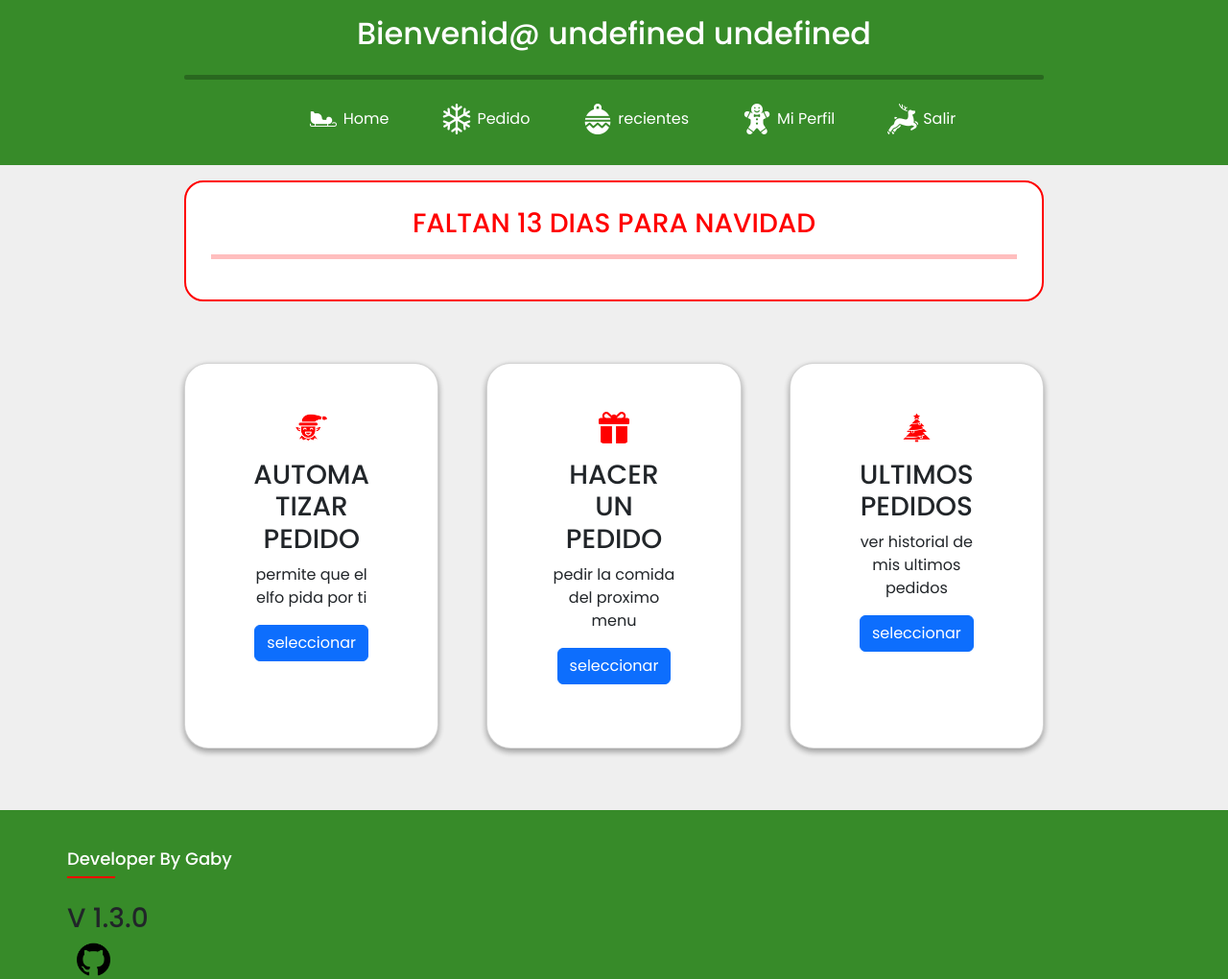
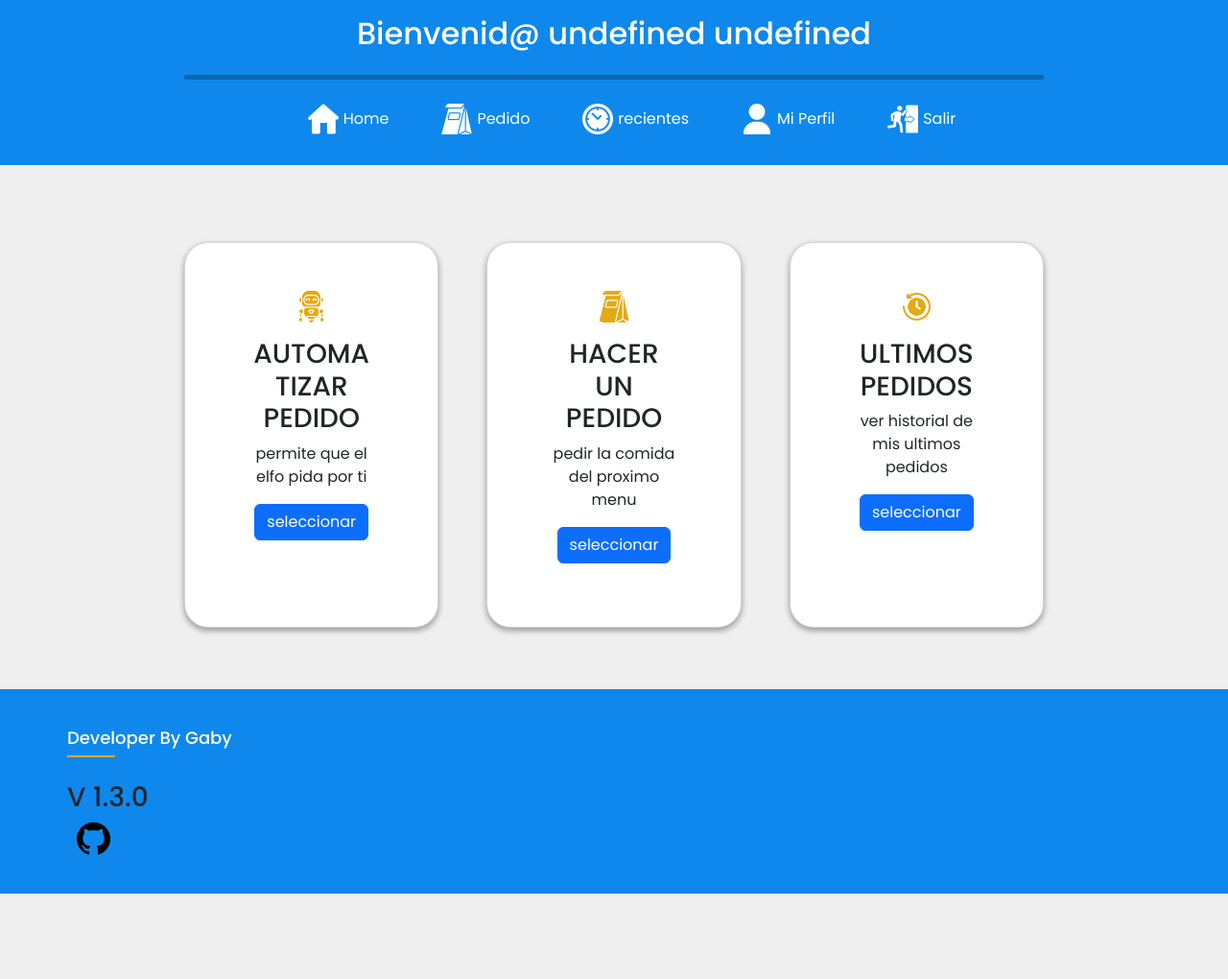
Before and after one commit to Gabyx708/MenuAppFrontend, a plain HTML site: page UserFront/pages/home.html in a window 1280 px wide. Shown: the whole page at 96% size. After the commit the page ends 931 px from the top, so only its background shows below. Drawn offline with Linux system fonts and the light colour scheme; some packages are replaced by stand-ins of ours; sample sign-in values are in the browser's storage; a script that the page names is missing.

Commit message:
vuelta a la version normal

```diff
--- a/UserFront/CSS/style.css
+++ b/UserFront/CSS/style.css
@@ -7,8 +7,8 @@
 :root {
     --color-slider: #1D1E22;
     --color-slider-claro: #44464E;
-    --color-acento: 	#ff0000;
-    --color-header: #378b29;
+    --color-acento: #e3aa14;
+    --color-header: #0e88ec;
     --color-body: #EFEFEF;
     --green-light: #97cc97;
     --green-dark : #62BC47;
--- a/UserFront/JS/callsForHome.js
+++ b/UserFront/JS/callsForHome.js
@@ -1,4 +1,3 @@
-import { renderContadorNavidad } from "../christmast/contadorNavidad.js";
 import { FooterComponent } from "../components/footer/footer.js";
 import { HeaderComponent } from "../components/header/header.js";
 import checkLogueo from "../utils/checkLogueo.js";
@@ -8,5 +7,4 @@ checkLogueo();
 window.onload = () => {
     FooterComponent.footer();
     HeaderComponent.header();
-    renderContadorNavidad();
 }
--- a/UserFront/christmast/contadorNavidad.css
+++ /dev/null
@@ -1,15 +0,0 @@
-.contador_navidad{
-    color: var(--color-acento);
-    width: 70%;
-    margin: auto;
-    padding: 2%;
-    text-align: center;
-    border: 2px solid var(--color-acento);
-    border-radius: 20px;
-    background-color: white;
-}
-
-.contador_navidad hr{
-    height: 5px;
-    background-color: var(--color-acento);
-}
--- a/UserFront/christmast/contadorNavidad.js
+++ /dev/null
@@ -1,45 +0,0 @@
-import { agregarEstilo } from "../utils/agregarEstilos.js";
-
-function contadorNavidad() {
-    let fecha_hoy = new Date();
-
-    let navidad = new Date(fecha_hoy.getFullYear(), 11, 25);
-
-    // Calcula la diferencia en milisegundos
-    let diferencia = navidad - fecha_hoy;
-
-    // Convierte la diferencia de milisegundos a días
-    let dias_faltantes = Math.ceil(diferencia / (1000 * 60 * 60 * 24));
-
-    if(dias_faltantes == 0){
-        return `
-        <div class="contador_navidad">
-            <h3>FELIZ NAVIDAD</h3>
-            <hr>
-        </div>`;
-    }
-
-    if(dias_faltantes < 0){
-        return `
-        <div class="contador_navidad">
-            <h3>FELIZ FIESTAS</h3>
-            <hr>
-        </div>`;
-    }
-
-    return `
-        <div class="contador_navidad">
-            <h3>FALTAN ${dias_faltantes} DIAS PARA NAVIDAD</h3>
-            <hr>
-        </div>`;
-}
-
-
-export function renderContadorNavidad(){
-
-    agregarEstilo("/christmast/contadorNavidad.css")
-
-    let divContador = document.getElementById("contador_navidad")
-
-    divContador.innerHTML += contadorNavidad()
-}
--- a/UserFront/components/header/header.css
+++ b/UserFront/components/header/header.css
@@ -30,7 +30,7 @@ header{
 }
 
 .header-container ul li:hover{
-    background-color:  var(--green-light)/*#0f3d5f; */
+    background-color: #0f3d5f;
 }
 
 .header-container ul li a img{
--- a/UserFront/components/header/header.html
+++ b/UserFront/components/header/header.html
@@ -6,11 +6,11 @@
 
     <div class="menu-header">
         <ul>
-            <li><a href="home.html"><img src="/christmast/assets/images/sledge.png" alt="">Home</a> </li>
-            <li><a href="pedido.html"><img src="/christmast/assets/images/snowflake.png" alt="">Pedido</a> </li>
-            <li><a href="ultimos.html"><img src="/christmast/assets/images/bauble.png" alt="">recientes</a> </li>
-            <li><a href="perfil.html"><img src="/christmast/assets/images/gingerbread-man.png" alt="">Mi Perfil</a> </li>
-            <li><a href="" id="cerrar-sesion"><img src="/christmast/assets/images/reindeer.png" alt="">Salir</a> </li>
+            <li><a href="home.html"><img src="/assets/icons/house.png" alt="">Home</a> </li>
+            <li><a href="pedido.html"><img src="/assets/icons/takeaway.png" alt="">Pedido</a> </li>
+            <li><a href="ultimos.html"><img src="/assets/icons/clock.png" alt="">recientes</a> </li>
+            <li><a href="perfil.html"><img src="/assets/icons/userWhite.png" alt="">Mi Perfil</a> </li>
+            <li><a href="" id="cerrar-sesion"><img src="/assets/icons/exit.png" alt="">Salir</a> </li>
         </ul>
     </div>
 
--- a/UserFront/pages/home.html
+++ b/UserFront/pages/home.html
@@ -20,7 +20,7 @@
   <div class="cards-container">
 
       <div class="card sombra">
-        <img src="../christmast/assets/images/elf.png" class="card-img" alt="menu">
+        <img src="../assets/images/robot.png" class="card-img" alt="menu">
         <div class="card-body">
           <h3 class="card-title">AUTOMATIZAR PEDIDO</h3>
           <p class="card-text">permite que el elfo pida por ti</p>
@@ -29,7 +29,7 @@
       </div>
 
       <div class="card sombra">
-        <img src="../christmast/assets/images/giftbox.png" class="card-img" alt="menu">
+        <img src="../assets/images/bolsa.png" class="card-img" alt="menu">
         <div class="card-body">
           <h3 class="card-title">HACER UN PEDIDO</h3>
           <p class="card-text">pedir la comida del proximo menu</p>
@@ -38,7 +38,7 @@
       </div>
 
       <div class="card sombra">
-            <img src="../christmast/assets/images/christmas-tree.png" class="card-img" alt="menu">
+        <img src="../assets/images/history.png" class="card-img" alt="menu">
             <div class="card-body">
               <h3 class="card-title">ULTIMOS PEDIDOS</h3>
               <p class="card-text">ver historial de mis ultimos pedidos</p>
```
Also changed, not shown: UserFront/components/loginForm/loginForm.html (+1 -1 lines), UserFront/christmast/assets/images/bauble.png (deleted), UserFront/christmast/assets/images/christmas-cap.png (deleted), UserFront/christmast/assets/images/christmas-tree.png (deleted), UserFront/christmast/assets/images/elf.png (deleted), UserFront/christmast/assets/images/giftbox.png (deleted), UserFront/christmast/assets/images/gingerbread-man.png (deleted), UserFront/christmast/assets/images/reindeer.png (deleted), UserFront/christmast/assets/images/sledge.png (deleted), UserFront/christmast/assets/images/snowflake.png (deleted), UserFront/christmast/assets/images/sock.png (deleted), UserFront/christmast/assets/images/stocking.png (deleted), UserFront/christmast/testt.txt (deleted).
